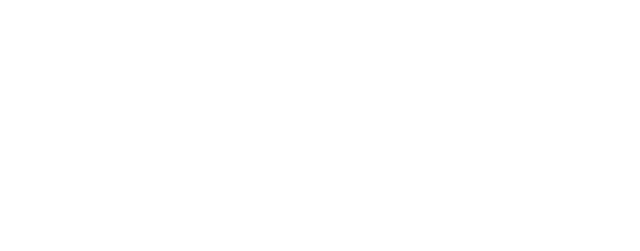
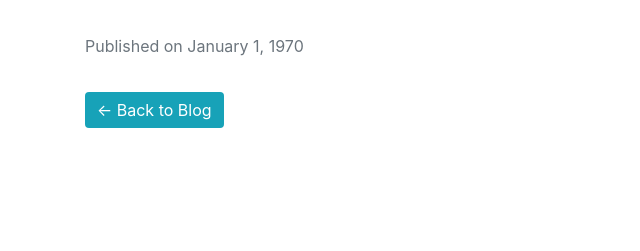
Before and after one commit to Chathushka1999/miniblog, a CodeIgniter app: page /database/index.php/home/blog_details/1 in a window 1280 px wide. Before the commit the part shown is empty. Shown: the part 549-800 px from the top of the page, without its empty margins (0-640 px from the left). Run offline with CodeIgniter, Linux system fonts and the light colour scheme; data that the repository does not hold is empty.

Commit message:
view blog as tiles and view blog in detail pages added

```diff
--- a/application/controllers/Home.php
+++ b/application/controllers/Home.php
@@ -25,8 +25,14 @@ class Home extends CI_Controller {
 		$this->load->view('blog_list_page', $data);
 	}
 
-    function blog_details(){
-        $this->load->view('blog_details_page');
+    function blog_details($blogid){
+        // $query = $this->db->query("SELECT * FROM `articles` ORDER BY `blogid` ASC" );
+        // $data['blog'] = $query->result_array();
+        // $this->load->view('blog_details_page', $data);
+
+        $query = $this->db->query("SELECT * FROM `articles` WHERE `blogid` = $blogid");
+        $data['blog'] = $query->result_array();
+        $this->load->view('blog_details_page', $data);
 
     }
 }
--- a/application/views/blog_details_page.php
+++ b/application/views/blog_details_page.php
@@ -0,0 +1,86 @@
+<!DOCTYPE html>
+<html lang="en">
+<head>
+    <meta charset="UTF-8">
+    <meta name="viewport" content="width=device-width, initial-scale=1.0">
+    <title>Blog Details</title>
+    <!-- Bootstrap CSS -->
+    <link href="https://maxcdn.bootstrapcdn.com/bootstrap/4.5.2/css/bootstrap.min.css" rel="stylesheet">
+
+    <style>
+        .blog-image {
+            width: 100%;
+            height: 400px;
+            object-fit: cover;
+            border-radius: 10px;
+            margin-bottom: 20px;
+        }
+
+        .blog-title {
+            font-size: 2.5rem;
+            font-weight: bold;
+            color: #343a40;
+            margin-bottom: 15px;
+        }
+
+        .blog-meta {
+            font-size: 1rem;
+            color: #6c757d;
+            margin-bottom: 20px;
+        }
+
+        .blog-content {
+            font-size: 1.2rem;
+            color: #495057;
+            line-height: 1.7;
+        }
+
+        .back-btn {
+            margin-top: 20px;
+        }
+
+        .btn-back {
+            background-color: #17a2b8;
+            border: none;
+            padding: 8px 12px;
+            border-radius: 4px;
+            color: #fff;
+            text-decoration: none;
+        }
+
+        .btn-back:hover {
+            background-color: #138496;
+        }
+    </style>
+</head>
+<body>
+
+<div class="container my-5">
+    <!-- <a href="<?= base_url() . 'admin/blog' ?>" class="btn-back mb-4">← Back to Blog</a> -->
+        <!-- <?php echo '<pre>';
+        print_r($blog);?> -->
+    <div class="row">
+        <div class="col-md-12">
+            <img src="<?= base_url() . $blog[0]['blog_img'] ?>" alt="Blog Image" class="blog-image" style="width: 500px; height: 500px;">
+        </div>
+
+        <div class="col-md-12">
+            <h1 class="blog-title"><?= $blog[0]['blog_title'] ?></h1>
+            <p class="blog-meta">Published on <?= date('F j, Y', strtotime($blog[0]['created_on'])) ?></p>
+            <div class="blog-content">
+                <p><?= nl2br($blog[0]['blog_desc']) ?></p>
+            </div>
+        </div>
+    </div>
+
+    <div class="back-btn">
+        <a href="<?= base_url() . 'home' ?>" class="btn-back">← Back to Blog</a>
+    </div>
+</div>
+
+<!-- Bootstrap JS and dependencies -->
+<script src="https://code.jquery.com/jquery-3.5.1.slim.min.js"></script>
+<script src="https://cdn.jsdelivr.net/npm/@popperjs/core@2.9.3/dist/umd/popper.min.js"></script>
+<script src="https://maxcdn.bootstrapcdn.com/bootstrap/4.5.2/js/bootstrap.min.js"></script>
+</body>
+</html>
--- a/application/views/blog_list_page.php
+++ b/application/views/blog_list_page.php
@@ -91,7 +91,7 @@
                 <p class="card-text"><?= substr($blog[$i]['blog_desc'], 0, 100) ?>...</p>
             </div>
             <div class="card-footer">
-                <a href="<?= base_url() . 'admin/blog/view_blog/' . $blog[$i]['blogid'] ?>" class="btn btn-info">Read More</a>
+                <a href="<?= base_url() . 'Home/blog_details/' . $blog[$i]['blogid'] ?>" class="btn btn-info">Read More</a>
             </div>
         </div>
         <?php
```
Also changed, not shown: assets/uploads/Screenshot_2024-02-03_145732.png (added), assets/uploads/Screenshot_2024-02-03_1457321.png (added), assets/uploads/Screenshot_2024-02-03_1457322.png (added).
